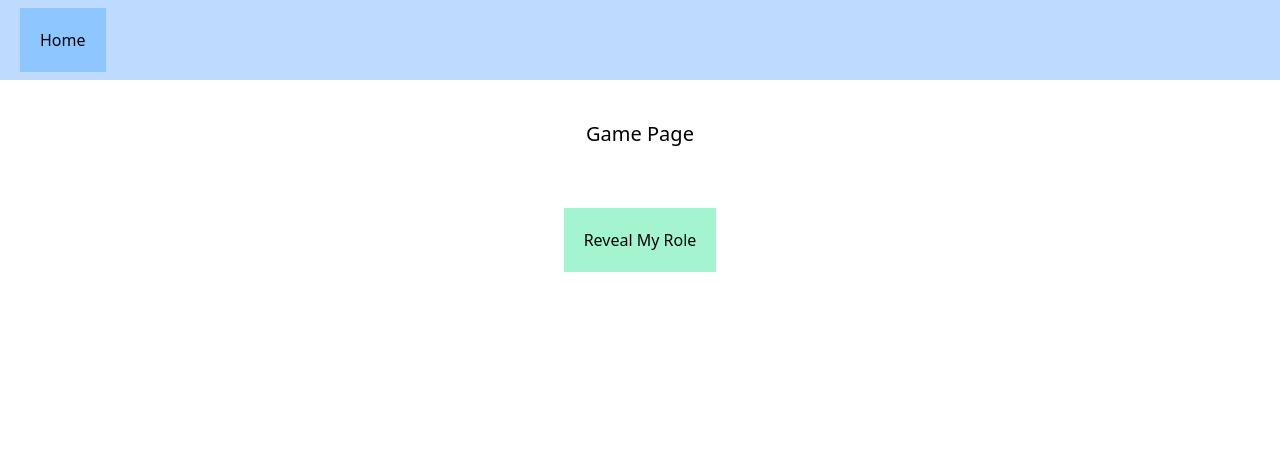
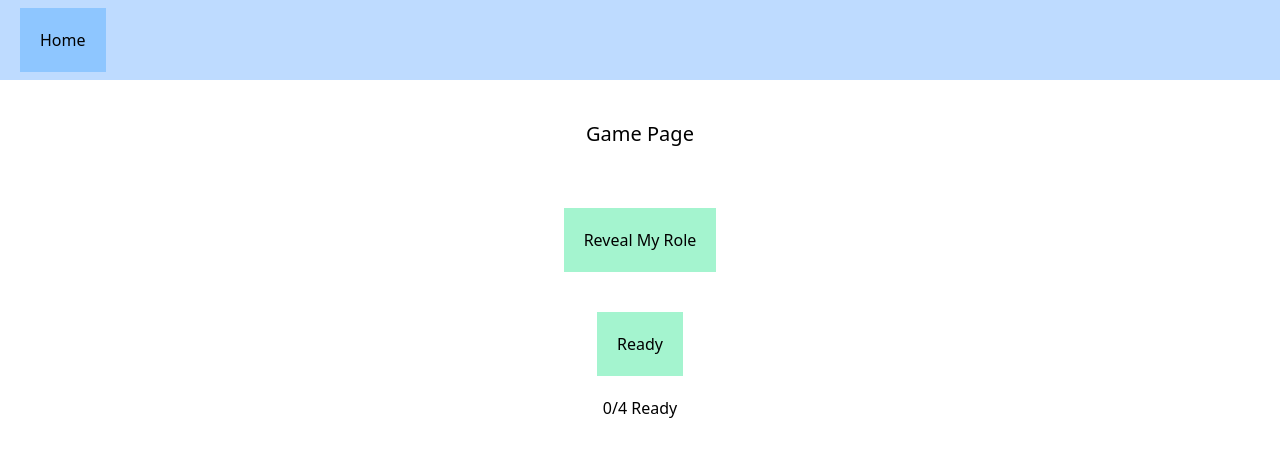
Before and after one commit to britneyhu/Mafia_App, a React (Vite) app in the folder frontend/: page /game/1 in a window 1280 px wide. Shown: the top 456 px of the page. Built offline with nearby package versions, Linux system fonts and the light colour scheme; no server answers.

Commit message:
add role phase and skeleton and day phase

```diff
--- /dev/null
+++ b/frontend/src/components/game/Day.jsx
@@ -0,0 +1,12 @@
+import Button from "../Button";
+
+function Day({ visible }) {
+
+    return(
+        <div className={visible ? "flex flex-col justify-center items-center" : "hidden"}>
+            Day Phase
+        </div>
+    )
+}
+
+export default Day;
--- a/frontend/src/components/game/Role.jsx
+++ b/frontend/src/components/game/Role.jsx
@@ -0,0 +1,20 @@
+import Button from "../Button";
+
+function Role({ handleRoleReveal, roleVisible, role, handleReady, numReady, totalPlayers, visible }) {
+
+    return(
+        <div className={visible ? "flex flex-col justify-center items-center" : "hidden"}>
+            <Button onClick={handleRoleReveal}>{(roleVisible ? "Hide My Role" : "Reveal My Role")}</Button>
+
+            <div className={roleVisible ? "flex" : "hidden"}>
+                Your Role is {role}
+            </div>
+
+            <Button onClick={handleReady}>Ready</Button>
+
+            <div>{numReady + "/" + totalPlayers + " Ready"}</div>
+        </div>
+    )
+}
+
+export default Role;
--- a/frontend/src/pages/Game.jsx
+++ b/frontend/src/pages/Game.jsx
@@ -1,19 +1,43 @@
 import { useState, useEffect } from "react";
-import { useParams } from "react-router-dom";
+import { useParams, useNavigate } from "react-router-dom";
 import { socket } from "../utils/socket";
 
 import Navbar from "../components/Navbar";
 import Button from "../components/Button";
 
+import Role from "../components/game/Role";
+import Day from "../components/game/Day";
+
 function Game() {
     const { roomCode } = useParams();
+    const [rolePhase, setRolePhase] = useState(true);
     const [role, setRole] = useState("");
     const [roleVisible, setRoleVisible] = useState(false);
+    const [numReady, setNumReady] = useState(0);
+    const [dayPhase, setDayPhase] = useState(false);
     const [errorMessage, setErrorMessage] = useState("");
+
+    const totalPlayers = 4;
 
     useEffect(()=>{
         socket.on("roleReveal", (playerRole)=>{
             setRole(playerRole);
+        });
+
+        socket.on("readyStatus", (playersReady)=>{
+            setNumReady(playersReady.length);
+        });
+
+        socket.on("allReady", (phase)=>{
+            setRolePhase(false);
+            setDayPhase(false);
+
+            if(phase === "role"){
+                setRolePhase(true);
+            }
+            else if(phase === "day"){
+                setDayPhase(true);
+            }
         });
 
         socket.on("errorMessage", (message)=>{
@@ -22,14 +46,25 @@ function Game() {
 
         return ()=>{
             socket.off("roleReveal");
+            socket.off("readyStatus");
+            socket.off("allReady");
             socket.off("errorMessage");
         }
 
     }, []);
 
     function handleRoleReveal() {
-        socket.emit("requestRole", roomCode);
-        setRoleVisible(true);
+        if(!roleVisible){
+            socket.emit("requestRole", roomCode);
+            setRoleVisible(true);
+        }
+        else{
+            setRoleVisible(false);
+        }
+    }
+
+    function handleReady() {
+        socket.emit("playerReady", roomCode);
     }
 
     return(
@@ -40,11 +75,19 @@ function Game() {
                     Game Page
                 </div>
 
-                <Button onClick={handleRoleReveal}>Reveal My Role</Button>
+                <Role
+                    handleRoleReveal={handleRoleReveal}
+                    roleVisible={roleVisible}
+                    role={role}
+                    handleReady={handleReady}
+                    numReady={numReady}
+                    totalPlayers={totalPlayers}
+                    visible={rolePhase}
+                />
 
-                <div className={roleVisible ? "flex" : "hidden"}>
-                    Your Role is {role}
-                </div>
+                <Day
+                    visible={dayPhase}
+                />
 
                 <div>{errorMessage}</div>
             </div>
```
